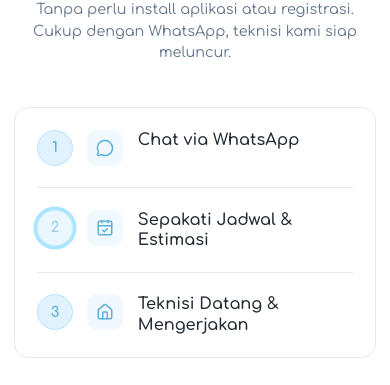
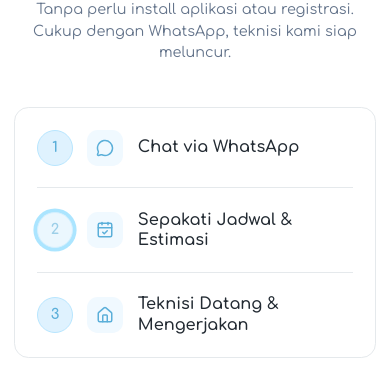
Before and after one commit to Neotsaqif/fazzaservice, a React (Vite) app: page / in a window 390 px wide. Shown: the part 2233-2618 px from the top of the page. Built offline with nearby package versions, Linux system fonts and the light colour scheme.

Commit message:
fix(HowToOrder): adjust alignment of order steps for consistent layout

```diff
--- a/src/components/HowToOrder.tsx
+++ b/src/components/HowToOrder.tsx
@@ -49,7 +49,7 @@ export const HowToOrder: React.FC = () => {
           {SITE_CONFIG.orderSteps.map((step, index) => (
             <div
               key={step.step}
-              className={`flex items-start gap-4 sm:gap-5 ${
+              className={`flex items-center sm:items-start gap-4 sm:gap-5 ${
                 index === 0
                   ? "pb-6 sm:pb-8"
                   : index === SITE_CONFIG.orderSteps.length - 1
```
